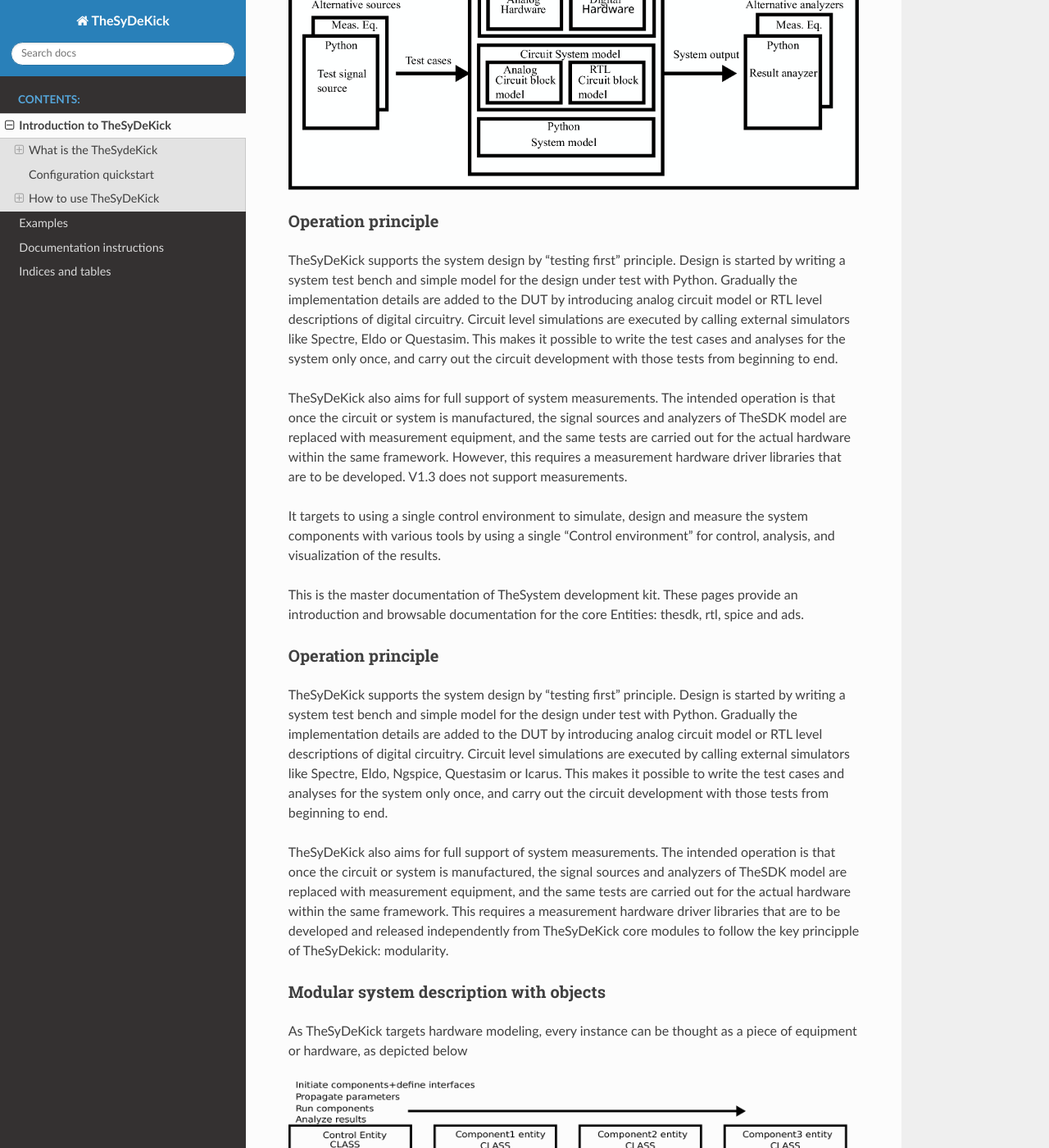
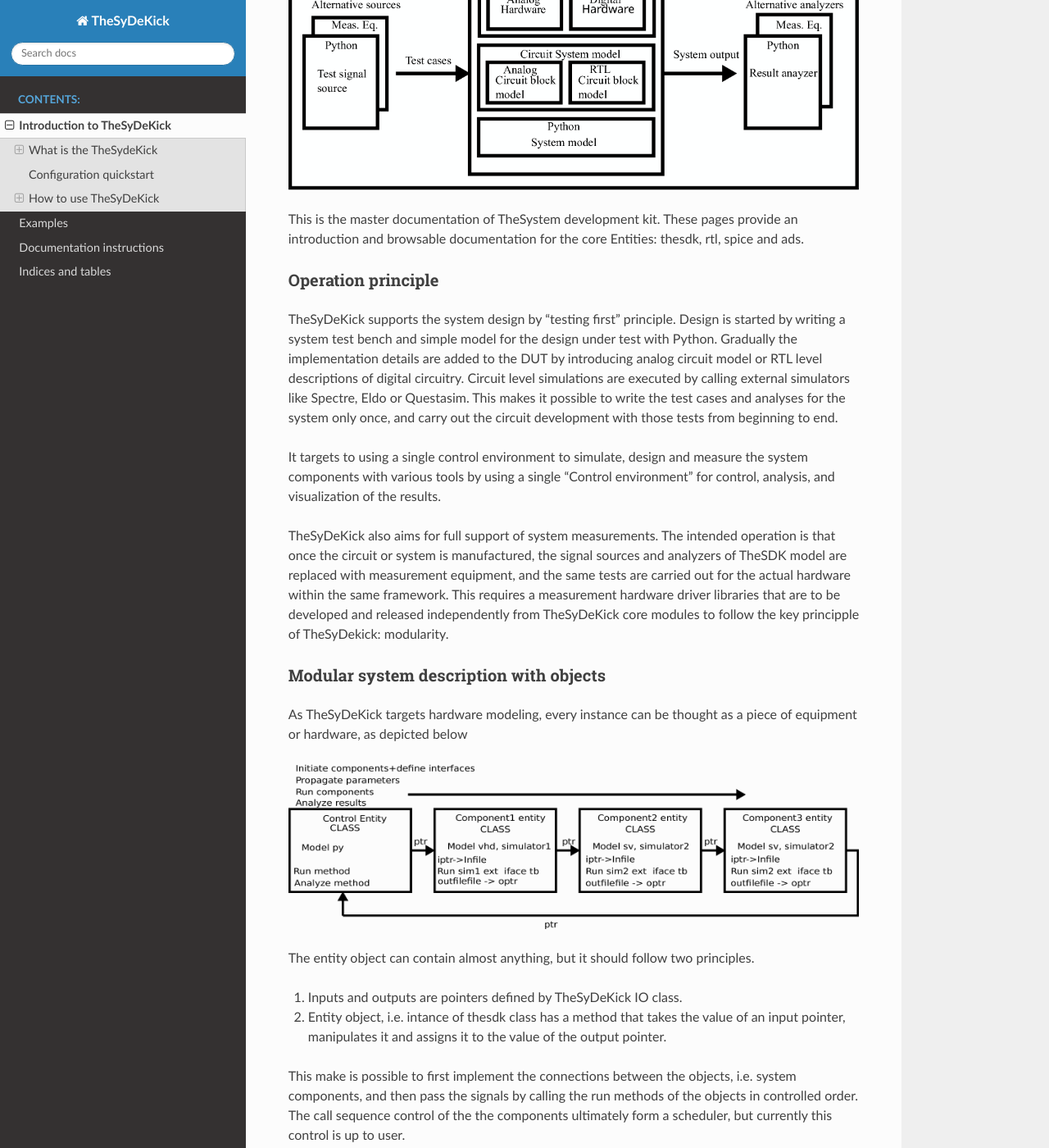
Before and after one commit to TheSystemDevelopmentKit/thesdk_template, a Sphinx documentation site: the page built from doc/source/introduction.rst, in a window 1280 px wide and 1400 px high, scrolled down 465 px. Shown: the whole window at 82% size. Built offline with Sphinx 7.4.7 and the Read the Docs theme 2.0.0, drawn with Linux system fonts in a browser that asks for light colours; formulas are drawn with MathJax 3.

Commit message:
Cleanup documentation

```diff
--- a/doc/source/introduction.rst
+++ b/doc/source/introduction.rst
@@ -1,6 +1,3 @@
-
-
-
 ===========================
 Introduction to TheSyDeKick
 ===========================
@@ -28,31 +27,9 @@ simulators like Spectre, Eldo or Questasim. This makes it possible to write the
 test cases and analyses for the system only once, and carry out the circuit
 development with those tests from beginning to end.
 
-TheSyDeKick also aims for full support of system measurements. The intended
-operation is that once the circuit or system is manufactured, the signal
-sources and analyzers of TheSDK model are replaced with measurement equipment,
-and the same tests are carried out for the actual hardware within the same
-framework. However, this requires a measurement hardware driver libraries that
-are to be developed. V1.3 does not support measurements.
-
 It targets to using a single control environment to simulate, design and measure
 the system components with various tools by using a single "Control
 environment" for control, analysis, and visualization of the results.
-
-This is the master documentation of TheSystem development kit. These pages
-provide an introduction and browsable documentation for the core Entities:
-thesdk, rtl, spice and ads.
-
-Operation principle
--------------------
-TheSyDeKick supports the system design by "testing first" principle. Design is
-started by writing a system test bench and simple model for the design under
-test with Python. Gradually the implementation details are added to the DUT by
-introducing analog circuit model or RTL level descriptions of digital
-circuitry. Circuit level simulations are executed by calling external
-simulators like Spectre, Eldo, Ngspice, Questasim or Icarus. This makes it possible to write the
-test cases and analyses for the system only once, and carry out the circuit
-development with those tests from beginning to end.
 
 TheSyDeKick also aims for full support of system measurements. The intended
 operation is that once the circuit or system is manufactured, the signal
```
Also changed, not shown: other parts of doc/source/introduction.rst (+3 -1 lines).
